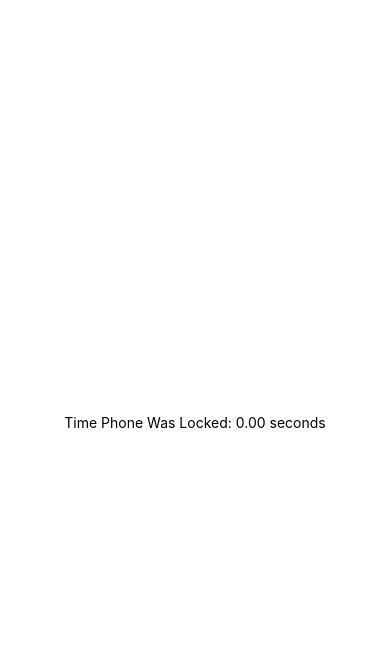
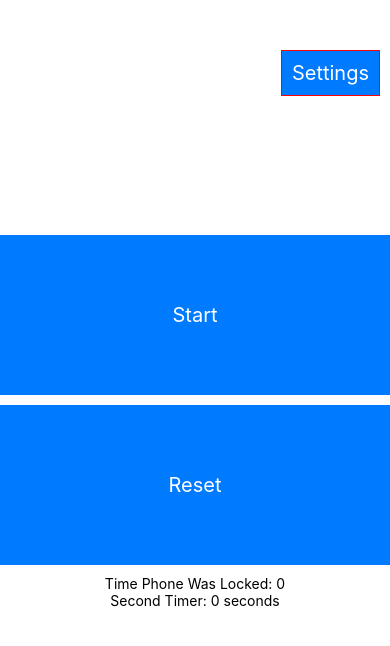
Before and after one commit to zwingthomas/phoneless, a React Native app: screen / in a window 390 px wide. Shown: the top 646 px of the page. Built offline with nearby package versions, Linux system fonts and the light colour scheme.

Commit message:
Some UI improvements that still need functionality, added ability to win

```diff
--- a/App.tsx
+++ b/App.tsx
@@ -1,39 +1,226 @@
 import React, { useState, useEffect, useRef } from 'react';
-import { SafeAreaView, Text, NativeEventEmitter, NativeModules } from 'react-native';
+import { SafeAreaView, Text, View, Image, TouchableOpacity, StyleSheet, NativeEventEmitter, NativeModules } from 'react-native';
+import { Picker } from '@react-native-picker/picker';
 
 const App = () => {
   const [timer, setTimer] = useState(0);
+  const [secondTimer, setSecondTimer] = useState(0);
+  const [running, setRunning] = useState(false);
   const [isLocked, setIsLocked] = useState(false);
   const startTimeRef = useRef(Date.now());
+  const secondTimerIntervalRef = useRef<number | null>(null);
+  const [showSettings, setShowSettings] = useState(false);
+  const [number1, setNumber1] = useState(0); // Default value for number 1
+  const [number2, setNumber2] = useState(0); // Default value for number 2
 
   useEffect(() => {
     const eventEmitter = new NativeEventEmitter(NativeModules.LockUnlockEventsEmitter);
 
     const lockListener = eventEmitter.addListener('lock', () => {
-      console.log('Lock event received');
-      setIsLocked(true);
-      startTimeRef.current = Date.now(); // Store the lock time in the ref
+      console.log(`Running: ${running}`);
+      console.log("lock event recieved")
+      if (running) {
+        setIsLocked(true);
+        startTimeRef.current = Date.now(); // Store the lock time in the ref
+      }
     });
 
     const unlockListener = eventEmitter.addListener('unlock', () => {
-      console.log('Unlock event received');
-      const lockedDuration = (Date.now() - startTimeRef.current) / 1000; // Calculate the duration using the ref
-      console.log(`Locked duration: ${lockedDuration} seconds`);
-      setIsLocked(false);
-      setTimer((currentTimer) => currentTimer + lockedDuration); // Use the functional update to ensure the latest timer value is used
+      console.log(`Running: ${running}`);
+      console.log("unlock event recieved")
+      if (running) {
+        const lockedDuration = (Date.now() - startTimeRef.current) / 1000; // Calculate the duration using the ref
+        console.log(`Locked Duration: ${lockedDuration} seconds`);
+        setTimer((currentTimer) => {
+          const newTimer = currentTimer + lockedDuration;
+          console.log(`Timer is now: ${newTimer}`);
+          return newTimer;
+        });// Use the functional update to ensure the latest timer value is used
+      }
     });
 
     return () => {
       lockListener.remove();
       unlockListener.remove();
     };
+  }, [running]);
+
+  useEffect(() => {
+    console.log(`Timer updated to: ${timer} seconds`);
+  }, [timer]);
+
+  const handleStartPress = () => {
+    setRunning(true);
+    console.log(`Running: ${running}`)
+    setSecondTimer(0); // Reset the second timer
+    // Start the second timer
+    secondTimerIntervalRef.current = setInterval(() => {
+      setSecondTimer(t =>  t + 1);
+    }, 1000) as unknown as number; // Cast to number, which is the expected type in React Native
+  };
+
+  useEffect(() => {
+    console.log(`Running updated to: ${running}`);
+  }, [running]);
+
+  const isWinner = timer >= 30 && secondTimer < 60;
+
+  useEffect(() => {
+    // Stop counting up once they win
+    return () => {
+      if (secondTimerIntervalRef.current !== null) {
+        clearInterval(secondTimerIntervalRef.current);
+      }
+    };
+  }, [isWinner]);
+
+  useEffect(() => {
+    // Clear interval on unmount or other cleanup conditions
+    return () => {
+      if (secondTimerIntervalRef.current !== null) {
+        clearInterval(secondTimerIntervalRef.current);
+      }
+    };
   }, []);
 
+  const formatTime = (totalSeconds: number) => {
+    const hours = Math.floor(totalSeconds / 3600);
+    const minutes = Math.floor((totalSeconds % 3600) / 60);
+    const seconds = totalSeconds % 60;
+
+    const formattedHours = String(hours).padStart(2, '0');
+    const formattedMinutes = String(minutes).padStart(2, '0');
+    const formattedSeconds = String(seconds).padStart(2, '0');
+
+    return `${formattedHours}:${formattedMinutes}:${formattedSeconds}`;
+  };
+
+  const handleResetPress = () => {
+    // Reset both timers
+    setTimer(0);
+    setSecondTimer(0);
+    setRunning(false); // Show the Start button again
+    // Clear the second timer interval if it's running
+    if (secondTimerIntervalRef.current !== null) {
+      clearInterval(secondTimerIntervalRef.current);
+      secondTimerIntervalRef.current = null;
+    }
+  };
+
   return (
-    <SafeAreaView style={{ flex: 1, justifyContent: 'center', alignItems: 'center' }}>
-      <Text>Time Phone Was Locked: {isLocked ? "Locked..." : `${timer.toFixed(2)} seconds`}</Text>
+    <SafeAreaView style={styles.container}>
+      <TouchableOpacity style={styles.settingsButton} onPress={() => setShowSettings(!showSettings)}>
+        <Text style={styles.buttonText}>Settings</Text>
+      </TouchableOpacity>
+
+      {!running && (
+        <TouchableOpacity style={styles.button} onPress={handleStartPress}>
+          <Text style={styles.buttonText}>Start</Text>
+        </TouchableOpacity>
+      )}
+
+      {showSettings && (
+        <View style={styles.settingsDropdown}>
+          <View style={styles.pickerContainer}>
+            <View style={styles.pickerWrapper}>
+              <Text>Select Number 1:</Text>
+              <Picker
+                selectedValue={number1}
+                style={styles.picker}
+                onValueChange={(itemValue) => setNumber1(itemValue)}>
+                {[...Array(10).keys()].map((num) => (
+                  <Picker.Item key={num} label={`${num}`} value={num} />
+                ))}
+              </Picker>
+            </View>
+
+            <View style={styles.pickerWrapper}>
+              <Text>Select Number 2:</Text>
+              <Picker
+                selectedValue={number2}
+                style={styles.picker}
+                onValueChange={(itemValue) => setNumber2(itemValue)}>
+                {[...Array(10).keys()].map((num) => (
+                  <Picker.Item key={num} label={`${num}`} value={num} />
+                ))}
+              </Picker>
+            </View>
+          </View>
+        </View>
+      )}
+      <TouchableOpacity style={styles.button} onPress={handleResetPress}>
+        <Text style={styles.buttonText}>Reset</Text>
+      </TouchableOpacity>
+      <Text>Time Phone Was Locked: {Math.floor(timer)}</Text>
+      <Text>Second Timer: {secondTimer} seconds</Text>
+      {isWinner && <Image source={require('./winner.webp')} style={styles.winnerImage} />}
     </SafeAreaView>
   );
 };
 
+const styles = StyleSheet.create({
+  container: {
+    flex: 1,
+    justifyContent: 'center',
+    alignItems: 'center',
+    padding: 10, // Add some padding around the SafeAreaView
+  },
+  button: {
+    backgroundColor: '#007bff', // A blue background color for the button
+    width: '100%', // Full width
+    height: 160, // Approximating an inch tall, adjust as necessary
+    justifyContent: 'center', // Center the text vertically
+    alignItems: 'center', // Center the text horizontally
+    marginBottom: 10, // Space between buttons
+  },
+  buttonText: {
+    color: 'white', // White text for better contrast
+    fontSize: 20, // Larger text
+  },
+  winnerImage: {
+    width: 300, // Set the width and height according to your image
+    height: 300,
+    resizeMode: 'contain',
+  },
+  settingsButton: {
+    position: 'absolute',
+    top: 50,
+    right: 10,
+    backgroundColor: '#007bff', // Ensure it's visible
+    padding: 10, // Adjust size
+    zIndex: 10, // Ensure it's on top
+    borderWidth: 1, // For debugging
+    borderColor: 'red', // For debugging
+  },
+  settingsDropdown: {
+    position: 'absolute',
+    top: '10%',  // Adjust as needed for vertical positioning
+    left: '5%',  // Adjust as needed for horizontal positioning
+    width: '90%', // Takes up 90% of the screen width
+    height: '80%', // Takes up 80% of the screen height
+    backgroundColor: 'white', // Or any color that fits your app's theme
+    padding: 20,
+    zIndex: 2,  // Ensures it's above other components
+    borderRadius: 10, // Optional for rounded corners
+    elevation: 5,  // Optional for Android shadow
+    shadowColor: '#000',  // Optional for iOS shadow
+    shadowOffset: { width: 0, height: 2 },  // Optional for iOS shadow
+    shadowOpacity: 0.25,  // Optional for iOS shadow
+    shadowRadius: 3.84,  // Optional for iOS shadow
+  },
+  pickerContainer: {
+    flexDirection: 'row', // Aligns children side by side
+    justifyContent: 'space-around', // Evenly spaces the children
+    width: '100%', // Full width of the dropdown
+  },
+  pickerWrapper: {
+    flex: 1, // Each picker takes up equal space
+    alignItems: 'center', // Center align the picker and text
+  },
+  picker: {
+    width: '100%', // Adjust as necessary
+    // Other styles for the picker
+  },
+});
+
 export default App;
--- a/package.json
+++ b/package.json
@@ -10,6 +10,7 @@
     "test": "jest"
   },
   "dependencies": {
+    "@react-native-picker/picker": "^2.5.1",
     "react": "18.2.0",
     "react-native": "0.72.7"
   },
```
Also changed, not shown: winner.webp (added), 2 other files (tests, documents, lock files or other folders).
